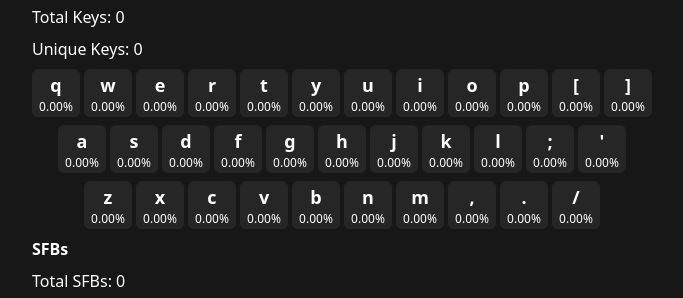
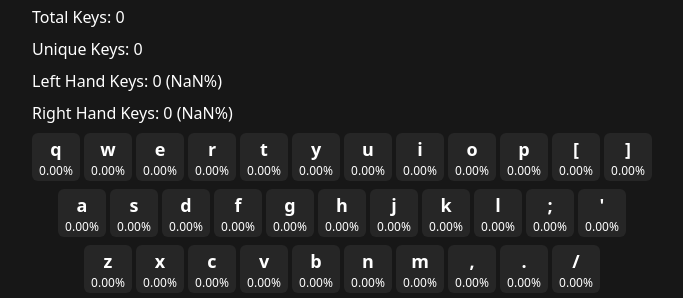
Before and after one commit to maxhu08/text-analyzer, a website built with Parcel: page src/index.html in a window 1280 px wide. Both pictures are taken after a click on the button "analyze". Shown: the part 479-777 px from the top of the page, without its empty margins (352-1035 px from the left). Built offline with nearby package versions, Linux system fonts and the light colour scheme.

Commit message:
show left and right key distribution and more

```diff
--- a/src/index.html
+++ b/src/index.html
@@ -1,5 +1,6 @@
 <!doctype html>
 <html lang="en">
+
 <head>
   <meta charset="UTF-8" />
   <meta name="viewport" content="width=device-width, initial-scale=1.0" />
@@ -14,15 +15,11 @@
     <main class="grid grid-flow-row gap-8 pt-16">
       <div class="grid grid-flow-row gap-2">
         <h1 class="text-4xl font-semibold text-white">Text Analyzer</h1>
-          <textarea
-            id="corpus-textarea"
-            type="text"
-            autocomplete="off"
-            rows="8"
+        <textarea id="corpus-textarea" type="text" autocomplete="off" rows="8"
           class="scrollbar-hidden w-full resize-none rounded-md border-2 border-transparent bg-neutral-800 p-2 text-base text-white placeholder-neutral-500 outline-none transition duration-[250ms] focus-within:border-blue-500"
-            placeholder="paste corpus here:"
-          ></textarea>
-          <button id="analyze-button" class="w-full cursor-pointer rounded-md bg-emerald-500 p-2 transition hover:bg-emerald-600">
+          placeholder="paste corpus here:"></textarea>
+        <button id="analyze-button"
+          class="w-full cursor-pointer rounded-md bg-emerald-500 p-2 transition hover:bg-emerald-600">
           <span class="text-base text-white">analyze</span>
         </button>
       </div>
@@ -31,6 +28,8 @@
         <p class="text-base font-semibold text-white">Key Frequencies</p>
         <p id="total-keys-text" class="text-base text-white">Total Keys:</p>
         <p id="unique-keys-text" class="text-base text-white">Unique Keys:</p>
+        <p id="left-keys-text" class="text-base text-white">Left Hand Keys:</p>
+        <p id="right-keys-text" class="text-base text-white">Right Hand Keys:</p>
         <div id="keyboard" class="grid gap-2"></div>
         <p class="text-base font-semibold text-white">SFBs</p>
         <p id="total-sfbs-text" class="text-base text-white">Total SFBs:</p>
@@ -44,4 +43,5 @@
     </main>
   </div>
 </body>
+
 </html>
--- a/src/scripts/ui.ts
+++ b/src/scripts/ui.ts
@@ -5,6 +5,8 @@ export const resultsEl = document.getElementById("results") as HTMLDivElement;
 
 export const totalKeysText = document.getElementById("total-keys-text") as HTMLParagraphElement;
 export const uniqueKeysText = document.getElementById("unique-keys-text") as HTMLParagraphElement;
+export const leftKeysText = document.getElementById("left-keys-text") as HTMLParagraphElement;
+export const rightKeysText = document.getElementById("right-keys-text") as HTMLParagraphElement;
 export const keyboardEl = document.getElementById("keyboard") as HTMLDivElement;
 
 export const totalSfbsText = document.getElementById("total-sfbs-text") as HTMLParagraphElement;
--- a/src/scripts/utils/analyze.ts
+++ b/src/scripts/utils/analyze.ts
@@ -31,9 +31,26 @@ export const analyze = (text: string) => {
     p: "RP"
   };
 
+  const keyboardLayout = ["qwertyuiop[]", "asdfghjkl;'", "zxcvbnm,./"];
+  const validKeys = new Set(keyboardLayout.join(""));
+
+  let leftKeys = 0;
+  let rightKeys = 0;
+  let totalKeys = 0;
+
   // count character frequencies
   for (const char of text) {
     charCounts.set(char, (charCounts.get(char) || 0) + 1);
+
+    const fingerGroup = fingerMap[char.toLowerCase()];
+    if (fingerGroup?.[0] === "L") {
+      leftKeys++;
+    } else if (fingerGroup?.[0] === "R") {
+      rightKeys++;
+    }
+    if (validKeys.has(char.toLowerCase())) {
+      totalKeys++;
+    }
   }
 
   const ngramLength = 2;
@@ -72,8 +89,11 @@ export const analyze = (text: string) => {
 
   return {
     textLength: text.length,
+    totalKeys,
     uniqueKeys: charCounts.size,
     keyFrequencies: Object.fromEntries(charCounts),
+    leftKeys,
+    rightKeys,
     totalSfbs: Array.from(sameFingerNgrams.values()).reduce((sum, count) => sum + count, 0),
     uniqueSfbs: sameFingerNgrams.size,
     sfbs: Object.fromEntries(sameFingerNgrams)
--- a/src/scripts/utils/display-result.ts
+++ b/src/scripts/utils/display-result.ts
@@ -5,7 +5,13 @@ import { updateKeyFrequencyResults } from "./key-frequency";
 import { updateSFBResults } from "./sfb";
 
 export const displayResult = (result: ReturnType<typeof analyze>) => {
-  updateKeyFrequencyResults(result.keyFrequencies, result.textLength, result.uniqueKeys);
+  updateKeyFrequencyResults(
+    result.keyFrequencies,
+    result.totalKeys,
+    result.uniqueKeys,
+    result.leftKeys,
+    result.rightKeys
+  );
   updateSFBResults(
     result.sfbs,
     result.totalSfbs,
--- a/src/scripts/utils/key-frequency.ts
+++ b/src/scripts/utils/key-frequency.ts
@@ -1,15 +1,22 @@
-import { keyboardEl, totalKeysText, uniqueKeysText } from "../ui";
+import { keyboardEl, leftKeysText, rightKeysText, totalKeysText, uniqueKeysText } from "../ui";
 import { mixHexColors } from "./colors";
 
 export const updateKeyFrequencyResults = (
   keyFrequencies: Record<string, number>,
-  textLength: number,
-  uniqueKeys: number
+  totalKeys: number,
+  uniqueKeys: number,
+  leftKeys: number,
+  rightKeys: number
 ) => {
-  totalKeysText.textContent = `Total Keys: ${textLength}`;
+  const leftPercent = ((leftKeys / totalKeys) * 100).toFixed(2);
+  const rightPercent = ((rightKeys / totalKeys) * 100).toFixed(2);
+
+  totalKeysText.textContent = `Total Keys: ${totalKeys}`;
   uniqueKeysText.textContent = `Unique Keys: ${uniqueKeys}`;
+  leftKeysText.textContent = `Left Hand Keys: ${leftKeys} (${leftPercent}%)`;
+  rightKeysText.textContent = `Right Hand Keys: ${rightKeys} (${rightPercent}%)`;
 
-  updateKeyboardVisualization(keyFrequencies, textLength);
+  updateKeyboardVisualization(keyFrequencies, totalKeys);
 };
 
 const keyboardLayout = ["qwertyuiop[]", "asdfghjkl;'", "zxcvbnm,./"];
```
Lines whose indentation alone changed are shown as unchanged.
